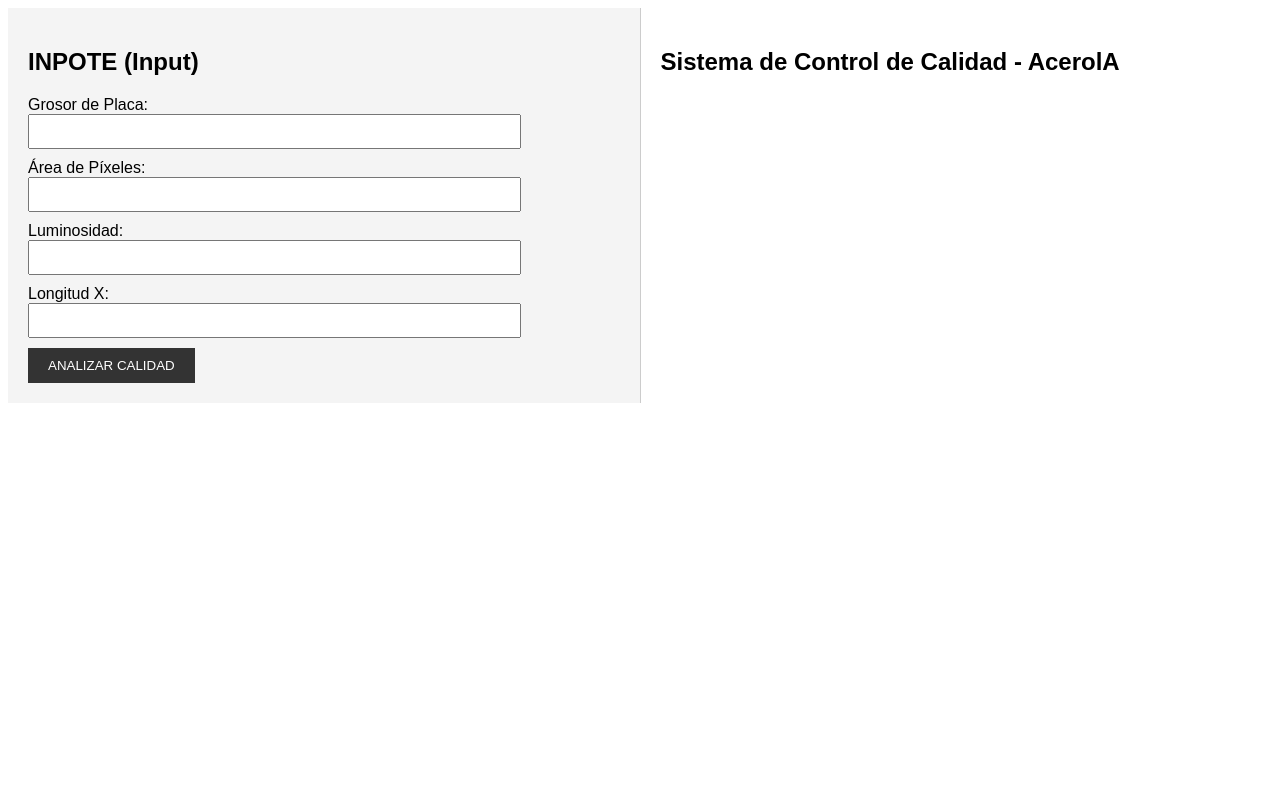
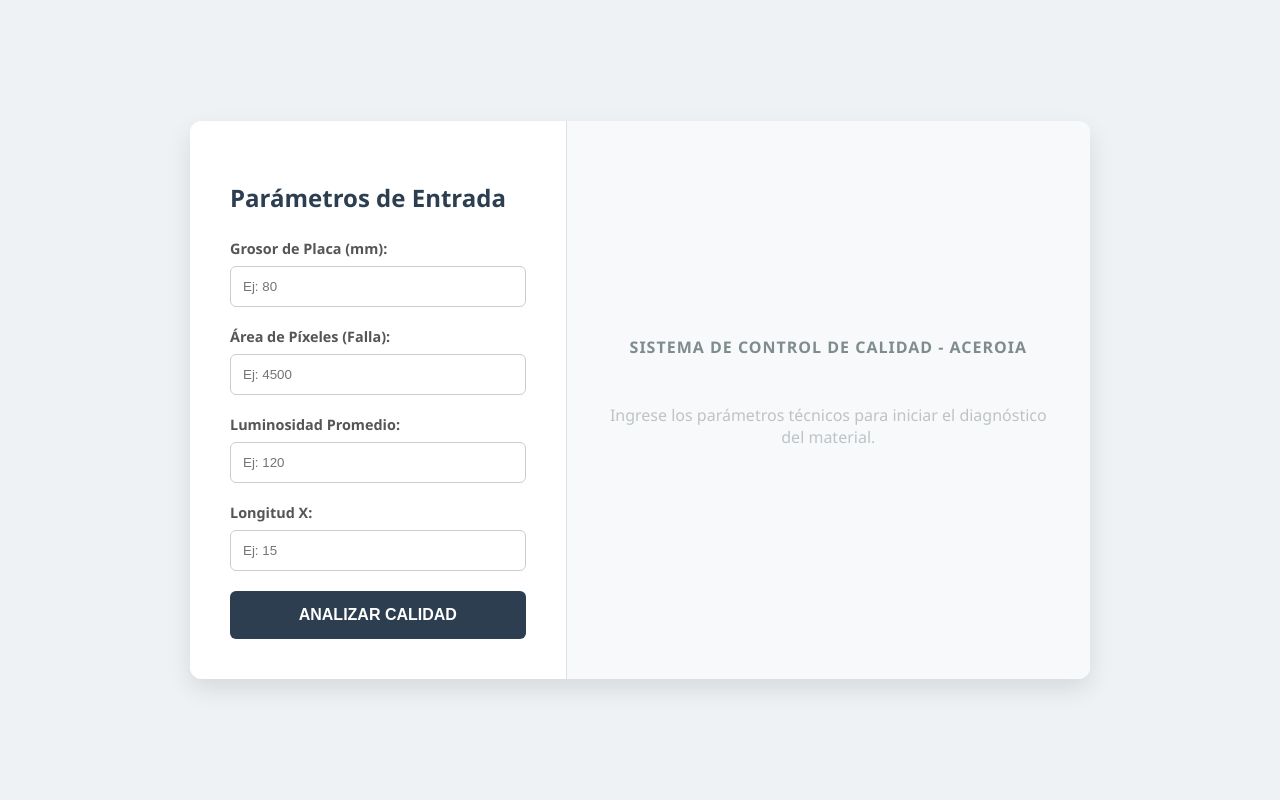
Before and after one commit to AngelMontecino/Proyecto-AcerolA, a Flask app: page / in a window 1280 px wide. Run offline with Flask 3, Linux system fonts and the light colour scheme; parts of the project's set-up code (start-up, migrations or seed data) failed here and were passed over.

Commit message:
Cambios en app.py y index.html

```diff
--- a/app.py
+++ b/app.py
@@ -5,8 +5,14 @@
 app = Flask(__name__)
 
 # Cargar modelo y escalador
-model = joblib.load('modelo_svm.pkl')
-scaler = joblib.load('escalador.pkl')
+try:
+    model = joblib.load('modelo_svm.pkl')
+    scaler = joblib.load('escalador.pkl')
+    print("✅ Archivos cargados correctamente (Modo 4 variables)")
+except Exception as e:
+    print(f"❌ Error fatal cargando modelo: {e}")
+    model = None
+    scaler = None
 
 @app.route('/', methods=['GET', 'POST'])
 def index():
@@ -15,25 +21,34 @@
 
     if request.method == 'POST':
         try:
-            # Obtener datos del formulario (coincide con el wireframe)
+            # 1. Obtiene datos del formulario
             grosor = float(request.form['grosor'])
             area = float(request.form['area'])
             luminosidad = float(request.form['luminosidad'])
             longitud = float(request.form['longitud'])
 
-            # Preprocesar igual que en el entrenamiento
+            # 2. CREAR EL ARREGLO SIMPLE (Solo las 4 variables)
             input_data = np.array([[grosor, area, luminosidad, longitud]])
+
+            # 3. Preprocesar
             input_scaled = scaler.transform(input_data)
 
-            # Predicción
+            # 4. Predicción
             pred_class = model.predict(input_scaled)[0]
-            probs = model.predict_proba(input_scaled)
-            confidence = round(np.max(probs) * 100, 2)
+
+            # Obtener probabilidad (confianza)
+            # Si esto falla, lo envolveremos en un try interno.
+            if hasattr(model, "predict_proba"):
+                probs = model.predict_proba(input_scaled)
+                confidence = round(np.max(probs) * 100, 2)
+            else:
+                confidence = "N/A (SVM Lineal)"
 
             prediction = pred_class
 
         except Exception as e:
-            prediction = f"Error: {str(e)}"
+            prediction = f"Error técnico: {str(e)}"
+            confidence = 0
 
     return render_template('index.html', prediction=prediction, confidence=confidence)
 
--- a/templates/index.html
+++ b/templates/index.html
@@ -1,44 +1,180 @@
 <!DOCTYPE html>
-<html>
+<html lang="es">
 <head>
-    <title>Sistema de Control de Calidad - AcerolA</title>
+    <meta charset="UTF-8">
+    <title>AceroIA - Control de Calidad</title>
     <style>
-        body { font-family: sans-serif; display: flex; }
-        .panel { padding: 20px; width: 50%; }
-        .left { background-color: #f4f4f4; border-right: 1px solid #ccc; }
-        .result-box { border: 2px solid #333; padding: 20px; border-radius: 8px; }
-        input { display: block; margin-bottom: 10px; width: 80%; padding: 8px;}
-        button { background-color: #333; color: white; padding: 10px 20px; border: none; cursor: pointer;}
+
+        body {
+            font-family: 'Segoe UI', Tahoma, Geneva, Verdana, sans-serif;
+            background-color: #eef2f5;
+            margin: 0;
+            display: flex;
+            justify-content: center;
+            align-items: center;
+            min-height: 100vh;
+        }
+
+        .main-container {
+            display: flex;
+            width: 900px;
+            background-color: white;
+            border-radius: 12px;
+            box-shadow: 0 10px 25px rgba(0,0,0,0.1);
+            overflow: hidden;
+        }
+
+        .panel { padding: 40px; }
+
+        .left {
+            width: 40%;
+            background-color: #ffffff;
+            border-right: 1px solid #e0e0e0;
+        }
+
+        .right {
+            width: 60%;
+            background-color: #f8f9fa;
+            display: flex;
+            flex-direction: column;
+            justify-content: center;
+            align-items: center;
+            text-align: center;
+        }
+
+
+        h2 { color: #2c3e50; margin-bottom: 25px; font-size: 1.5rem; }
+        label { display: block; margin-bottom: 8px; color: #555; font-weight: 600; font-size: 0.9rem; }
+
+        input[type="number"] {
+            display: block;
+            width: 100%;
+            padding: 12px;
+            margin-bottom: 20px;
+            border: 1px solid #ccc;
+            border-radius: 6px;
+            box-sizing: border-box;
+            transition: border-color 0.3s;
+        }
+
+        input[type="number"]:focus {
+            border-color: #3498db;
+            outline: none;
+            background-color: #f0f8ff;
+        }
+
+        button {
+            background-color: #2c3e50;
+            color: white;
+            padding: 15px 20px;
+            border: none;
+            border-radius: 6px;
+            cursor: pointer;
+            width: 100%;
+            font-size: 1rem;
+            font-weight: bold;
+            transition: background-color 0.3s;
+        }
+
+        button:hover { background-color: #34495e; }
+
+        .result-box {
+            background-color: white;
+            border: 1px solid #dcdcdc;
+            padding: 30px;
+            border-radius: 10px;
+            box-shadow: 0 4px 15px rgba(0,0,0,0.05);
+            width: 80%;
+        }
+
+        .alert-title {
+            color: #e74c3c;
+            font-size: 1.8rem;
+            margin: 10px 0;
+            text-transform: uppercase;
+        }
+
+        .defect-type {
+            font-size: 1.2rem;
+            color: #333;
+            margin-bottom: 20px;
+        }
+
+        .progress-container {
+            background-color: #e0e0e0;
+            width: 100%;
+            height: 25px;
+            border-radius: 12px;
+            overflow: hidden;
+            margin-top: 15px;
+        }
+
+        .progress-bar {
+            height: 100%;
+            line-height: 25px;
+            color: white;
+            text-align: center;
+            font-size: 0.8rem;
+            background: linear-gradient(90deg, #27ae60 0%, #2ecc71 100%);
+            transition: width 1s ease-in-out;
+        }
+
+        .brand {
+            margin-bottom: 30px;
+            color: #7f8c8d;
+            font-weight: bold;
+            letter-spacing: 1px;
+        }
+
     </style>
 </head>
 <body>
+
+    <div class="main-container">
         <div class="panel left">
-        <h2>INPOTE (Input)</h2>
+            <h2>Parámetros de Entrada</h2>
             <form method="POST">
-            <label>Grosor de Placa:</label>
-            <input type="number" step="any" name="grosor" required>
-            <label>Área de Píxeles:</label>
-            <input type="number" step="any" name="area" required>
-            <label>Luminosidad:</label>
-            <input type="number" step="any" name="luminosidad" required>
+                <label>Grosor de Placa (mm):</label>
+                <input type="number" step="any" name="grosor" required placeholder="Ej: 80">
+
+                <label>Área de Píxeles (Falla):</label>
+                <input type="number" step="any" name="area" required placeholder="Ej: 4500">
+
+                <label>Luminosidad Promedio:</label>
+                <input type="number" step="any" name="luminosidad" required placeholder="Ej: 120">
+
                 <label>Longitud X:</label>
-            <input type="number" step="any" name="longitud" required>
+                <input type="number" step="any" name="longitud" required placeholder="Ej: 15">
+
                 <button type="submit">ANALIZAR CALIDAD</button>
             </form>
         </div>
+
         <div class="panel right">
-        <h2>Sistema de Control de Calidad - AcerolA</h2>
+            <div class="brand">SISTEMA DE CONTROL DE CALIDAD - ACEROIA</div>
+
             {% if prediction %}
             <div class="result-box">
-            <h3>Resultado:</h3>
-            <h1>DEFECTO DETECTADO</h1>
-            <p>(Tipo: {{ prediction }})</p>
-            <div style="background-color: #ddd; width: 100%; height: 20px;">
-                <div style="background-color: green; width: {{ confidence }}%; height: 100%;"></div>
+                <h3>Resultado del Análisis:</h3>
+
+                <h1 class="alert-title">DEFECTO DETECTADO</h1>
+
+                <p class="defect-type">Clasificación: <strong>{{ prediction }}</strong></p>
+
+                <div class="progress-container">
+                    <div class="progress-bar" style="width: {{ confidence }}%;">
+                        {{ confidence }}% Confianza
                     </div>
-            <p>Confianza: {{ confidence }}%</p>
+                </div>
+            </div>
+            {% else %}
+            <div style="color: #bdc3c7;">
+
+                <p>Ingrese los parámetros técnicos para iniciar el diagnóstico del material.</p>
             </div>
             {% endif %}
         </div>
+    </div>
+
 </body>
 </html>
```
Also changed, not shown: 2 other files. Lines whose indentation alone changed are shown as unchanged.
